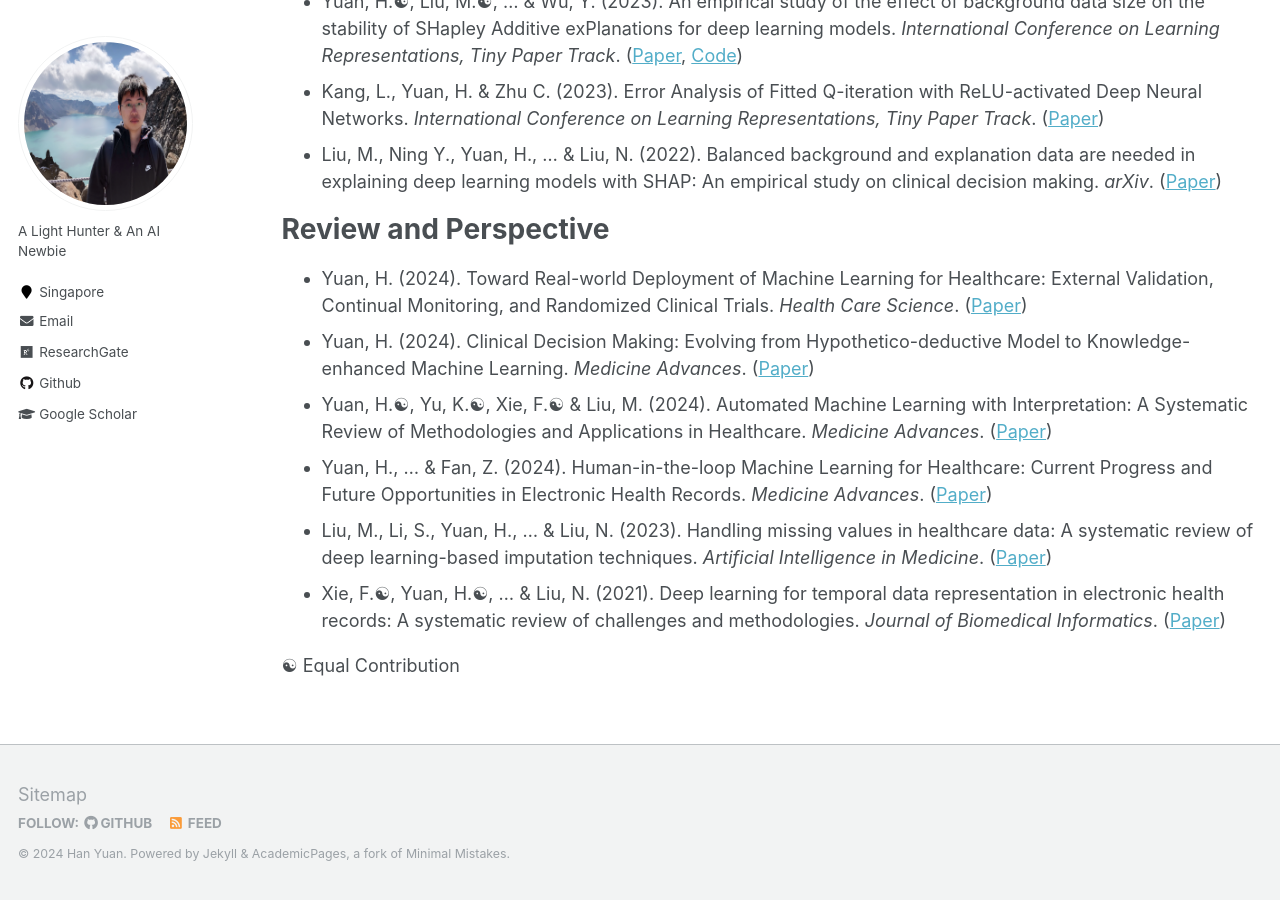
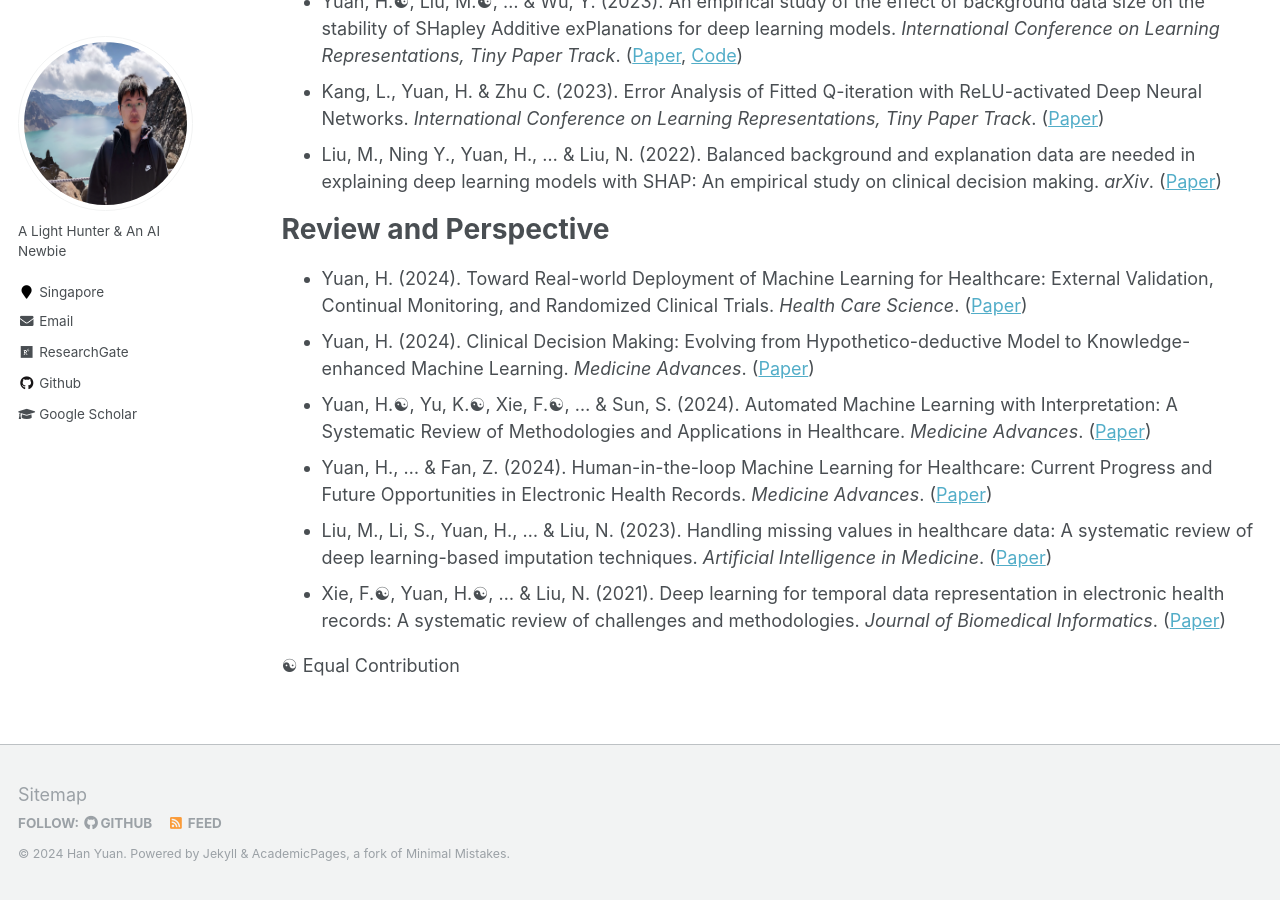
Before and after one commit to Han-Yuan-Med/Han-Yuan-Med.github.io, a Jekyll site: the page built from _pages/publications.md, in a window 1280 px wide and 900 px high, scrolled down 1645 px. Built offline with Jekyll 4.4.1, drawn with Linux system fonts in a browser that asks for light colours.

Commit message:
Update publications.md

```diff
--- a/_pages/publications.md
+++ b/_pages/publications.md
@@ -37,7 +37,7 @@ author_profile: true
 # Review and Perspective
 * Yuan, H. (2024). Toward Real-world Deployment of Machine Learning for Healthcare: External Validation, Continual Monitoring, and Randomized Clinical Trials. *Health Care Science*. ([Paper](http://han-yuan-med.github.io/files/.pdf))
 * Yuan, H. (2024). Clinical Decision Making: Evolving from Hypothetico-deductive Model to Knowledge-enhanced Machine Learning. *Medicine Advances*. ([Paper](http://han-yuan-med.github.io/files/.pdf))
-* Yuan, H.☯︎, Yu, K.☯︎, Xie, F.☯︎ & Liu, M. (2024). Automated Machine Learning with Interpretation: A Systematic Review of Methodologies and Applications in Healthcare. *Medicine Advances*. ([Paper](http://han-yuan-med.github.io/files/.pdf))
+* Yuan, H.☯︎, Yu, K.☯︎, Xie, F.☯︎, ... & Sun, S. (2024). Automated Machine Learning with Interpretation: A Systematic Review of Methodologies and Applications in Healthcare. *Medicine Advances*. ([Paper](http://han-yuan-med.github.io/files/.pdf))
 * Yuan, H., … & Fan, Z. (2024). Human-in-the-loop Machine Learning for Healthcare: Current Progress and Future Opportunities in Electronic Health Records. *Medicine Advances*. ([Paper](http://han-yuan-med.github.io/files/.pdf))
 * Liu, M., Li, S., Yuan, H., ... & Liu, N. (2023). Handling missing values in healthcare data: A systematic review of deep learning-based imputation techniques. *Artificial Intelligence in Medicine*. ([Paper](http://han-yuan-med.github.io/files/Handling missing values in healthcare data A systematic review of deep learning-based imputation techniques.pdf))
 * Xie, F.☯︎, Yuan, H.☯︎, ... & Liu, N. (2021). Deep learning for temporal data representation in electronic health records: A systematic review of challenges and methodologies. *Journal of Biomedical Informatics*. ([Paper](http://han-yuan-med.github.io/files/Deep learning for temporal data representation in electronic health records A systematic review of challenges and methodologies.pdf))
```
